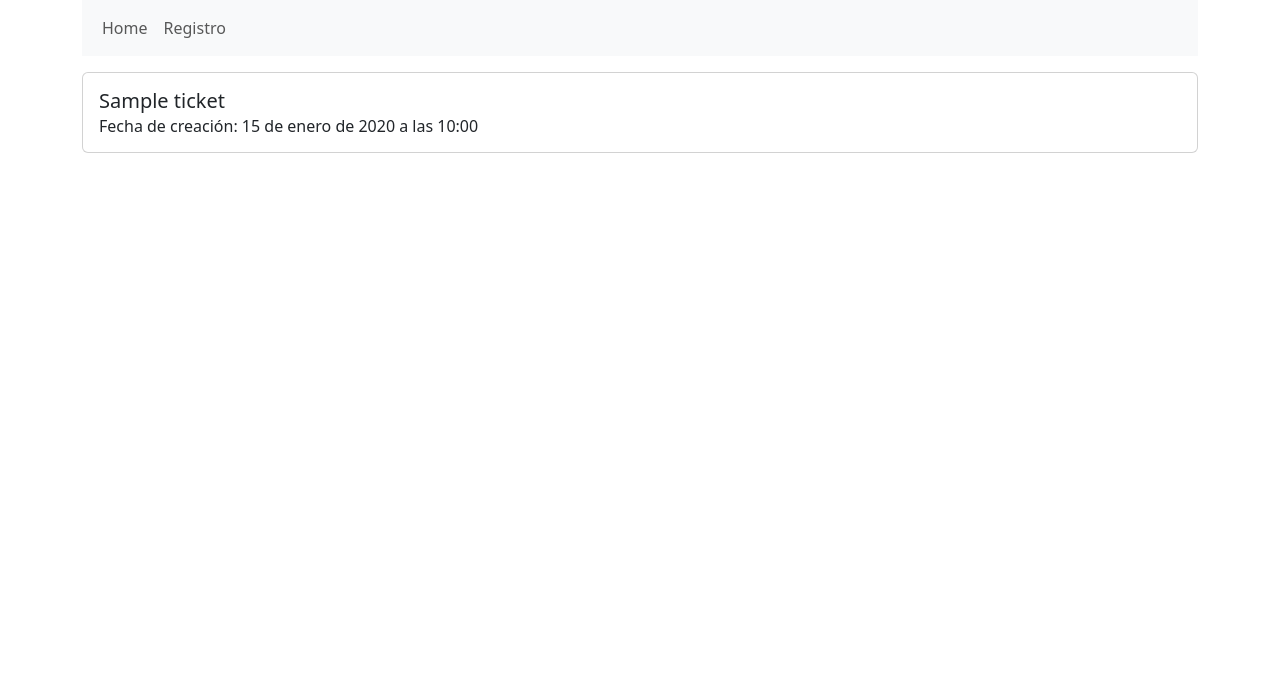
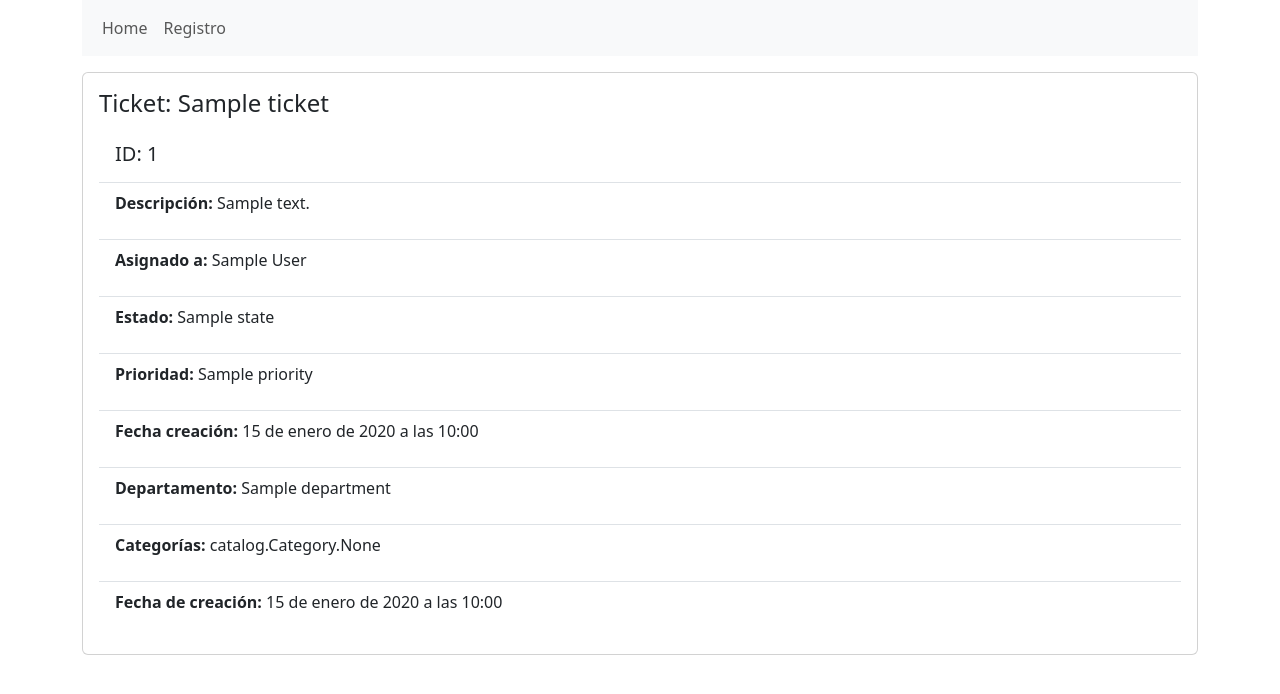
Before and after one commit to matias-user/sistema-ticketera-Django, a Django app: page /tickets/ticket/1/ in a window 1280 px wide. Shown: the top 694 px of the page. Run offline with Django 5.2, Linux system fonts and the light colour scheme; tables that the repository leaves empty hold one stand-in row (values such as "Sample post").

Commit message:
Se arreglan en algunos modelos el campo description se agrega el default= y se mejora vista de detail_ticket

```diff
--- a/app/catalog/models.py
+++ b/app/catalog/models.py
@@ -3,7 +3,7 @@
 # Create your models here.
 class Category(models.Model):
     name = models.CharField(unique=True, blank=False, null=False, max_length=100)
-    description = models.CharField(max_length=200, null=True, blank=True)
+    description = models.CharField(max_length=200, default="", blank=True)
 
     def __str__(self) -> str:
         return self.name
@@ -17,14 +17,14 @@
 
 class Priority(models.Model):
     name = models.CharField(unique=True, blank=False, null=False, max_length=100)
-    description = models.CharField(max_length=200, blank=True, null=True)
+    description = models.CharField(max_length=200, blank=True, default="")
 
     def __str__(self) -> str:
         return self.name
 
 class Department(models.Model):
     name = models.CharField(unique=True, blank=False, null=False, max_length=100)
-    description = models.CharField(max_length=200, null=True, blank=True)
+    description = models.CharField(max_length=200, blank=True, default="")
 
     def __str__(self) -> str:
         return self.name
--- a/app/ticket/models.py
+++ b/app/ticket/models.py
@@ -5,7 +5,7 @@
 # Create your models here.
 class Ticket(models.Model):
     title = models.CharField(blank=False, null=False, max_length=50, unique=True)
-    description = models.CharField(max_length=250, blank=True, null=True)
+    description = models.CharField(max_length=250, blank=True, default="")
     created_at = models.DateTimeField(auto_now_add=True)
     update_at = models.DateTimeField(auto_now=True)
     closed_at = models.DateTimeField(null=True, blank=True)
--- a/app/ticket/templates/ticket/detail_ticket.html
+++ b/app/ticket/templates/ticket/detail_ticket.html
@@ -2,13 +2,50 @@
 {% block title %}Detalle ticket - ID: {{ ticket.id }}{% endblock %}
 
 {% block content %}
-    <section class="mt-3" >
-        <div class="card">
-            <div class="card-body">
-                <h5 class="card-title">{{ticket.title}}</h5>
-                <h6 class="card-subtitle">Fecha de creación: {{ticket.created_at}}</h6>
-            </div>
+<section class="mt-3">
+    <div class="card">
+        <div class="card-body">
+            <h4 class="card-title">Ticket: {{ticket.title}}</h5>
+                <ul class="list-group list-group-flush">
+                    <li class="list-group-item">
+                        <h5 class="card-subtitle my-2">ID: {{ticket.pk}}</h5>
+
+                    </li>
+                    <li class="list-group-item">
+                        <p><strong>Descripción:</strong> {{ticket.description}}</p>
+
+                    </li>
+                    <li class="list-group-item">
+                        <p><strong>Asignado a:</strong> {{ticket.assigned_to}}</p>
+
+                    </li>
+                    <li class="list-group-item">
+                        <p><strong>Estado:</strong> {{ticket.state}}</p>
+
+                    </li>
+                    <li class="list-group-item">
+                        <p><strong>Prioridad:</strong> {{ticket.priority}}</p>
+
+                    </li>
+                    <li class="list-group-item">
+                        <p><strong>Fecha creación:</strong> {{ticket.created_at}}</p>
+
+                    </li>
+                    <li class="list-group-item">
+                        <p><strong>Departamento:</strong> {{ticket.department}}</p>
+
+                    </li>
+                    <li class="list-group-item">
+                        <p><strong>Categorías:</strong> {{ticket.categories}}</p>
+
+                    </li>
+                    <li class="list-group-item">
+                        <p><strong>Fecha de creación:</strong> {{ticket.created_at}}</p>
+
+                    </li>
+                </ul>
         </div>
+    </div>
 
-    </section>
+</section>
 {% endblock %}
```
